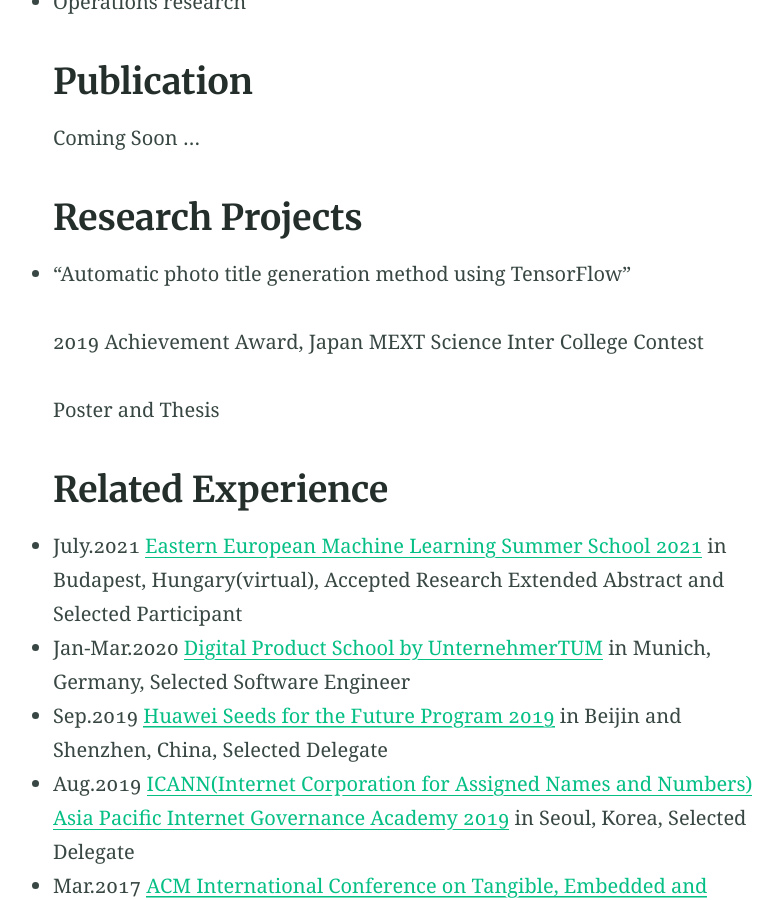
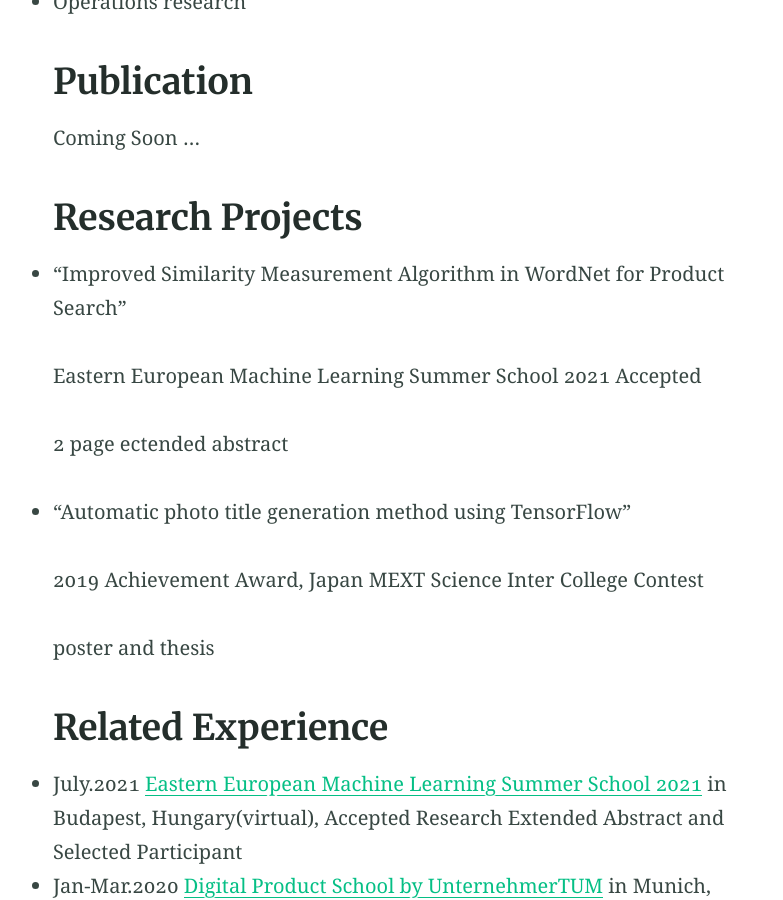
Before and after one commit to NaosFabrik/NaosFabrik.github.io, a Jekyll site: the page built from elements.md, in a window 1280 px wide and 900 px high, scrolled down 568 px. Shown: the whole window, without its empty margins (230-1013 px from the left). Built offline with Jekyll 4.4.1, drawn with Linux system fonts in a browser that asks for light colours.

Commit message:
Update elements.md

```diff
--- a/elements.md
+++ b/elements.md
@@ -20,11 +20,17 @@
 Coming Soon ...
 
 ## Research Projects
+* "Improved Similarity Measurement Algorithm in WordNet for Product Search"
+
+Eastern European Machine Learning Summer School 2021 Accepted
+
+2 page ectended abstract
+
 * “Automatic photo title generation method using TensorFlow”
 
 2019 Achievement Award, Japan MEXT Science Inter College Contest
 
-Poster and Thesis
+poster and thesis
 
 
 ## Related Experience
```
